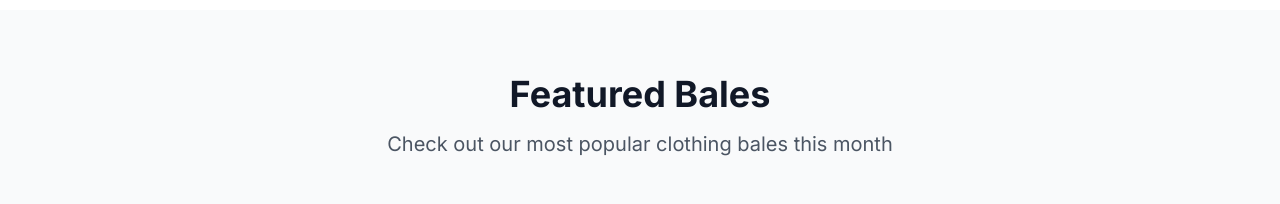
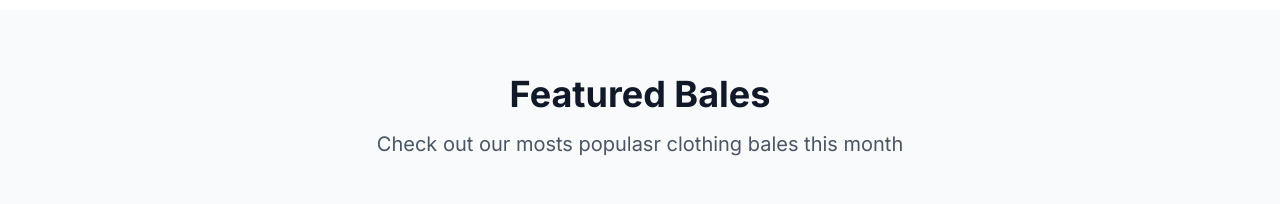
Before and after one commit to Petedarkpete/wambui-bale, a Next.js app: page / in a window 1280 px wide. Shown: the part 1160-1364 px from the top of the page. Built offline with nearby package versions, Linux system fonts and the light colour scheme.

Commit message:
marking changes

```diff
--- a/app/page.tsx
+++ b/app/page.tsx
@@ -172,7 +172,7 @@ export default function Home() {
               Featured Bales
             </h2>
             <p className="text-xl text-gray-600">
-              Check out our most popular clothing bales this month
+              Check out our mosts populasr clothing bales this month
             </p>
           </div>
 
```
